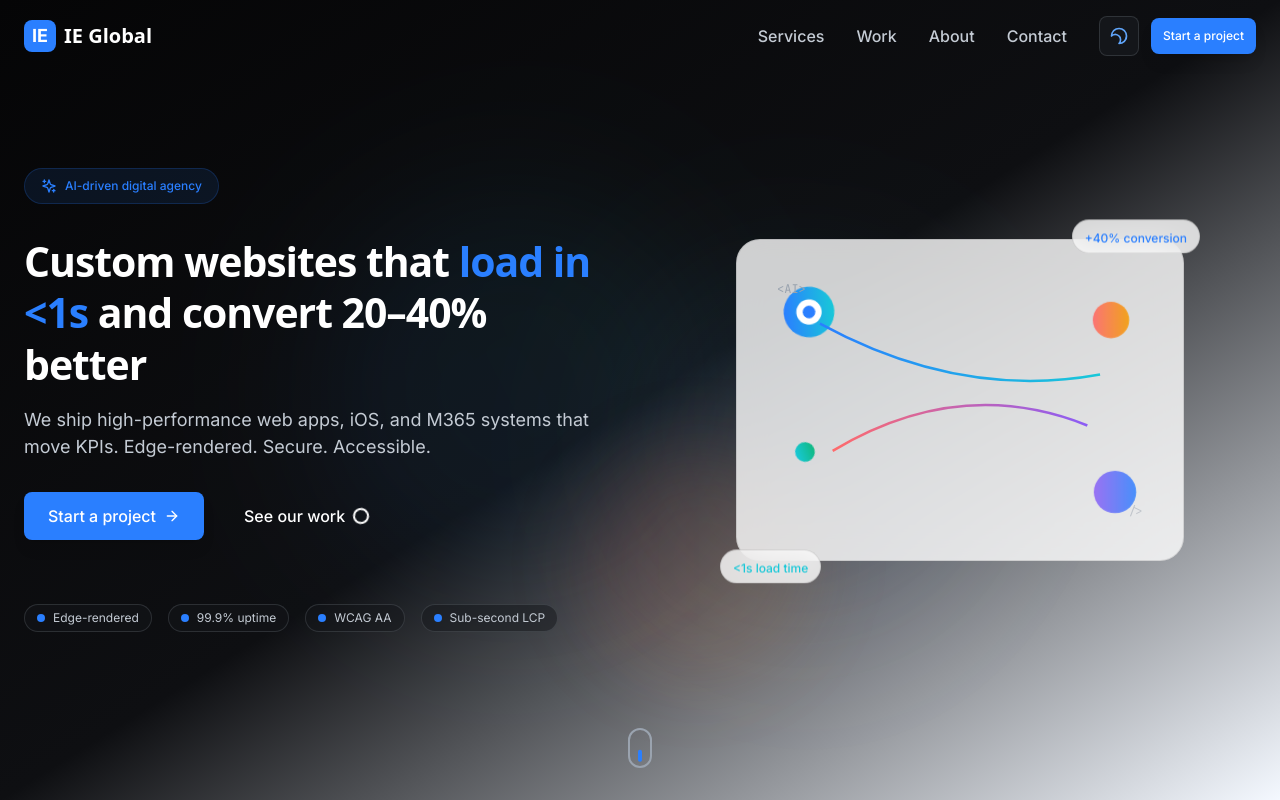
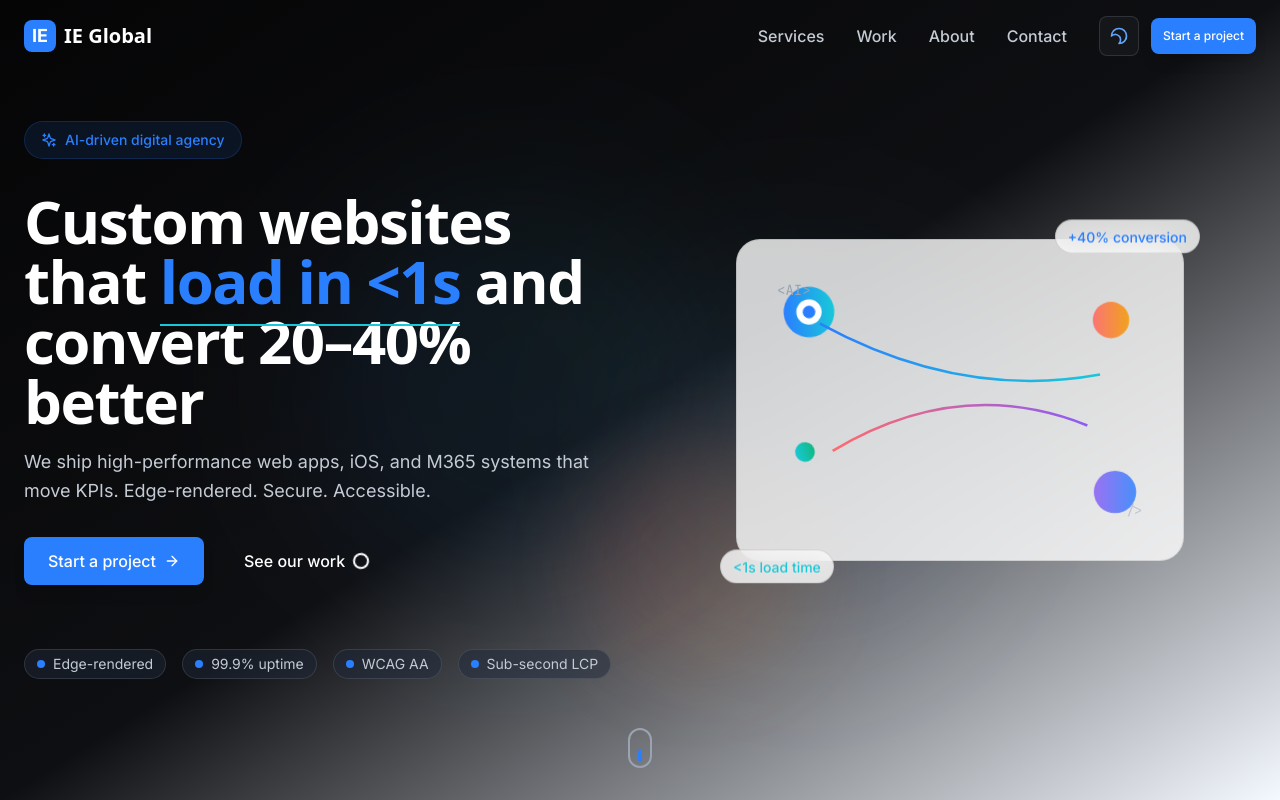
Before and after one commit to cxspectre/ie-global, a Next.js app: page / in a window 1280 px wide. Shown: the top 800 px of the page. Built offline with nearby package versions, Linux system fonts and the light colour scheme; a web font is replaced by a local one.

Commit message:
fix: Resolve blank screen issues
- Fixed invalid CSS classes causing rendering issues
- Replaced custom text-step classes with standard Tailwind
- Fixed light mode CSS implementation
- Removed invalid light: prefix classes
- Ensures proper rendering on both localhost and production

```diff
--- a/src/app/globals.css
+++ b/src/app/globals.css
@@ -57,13 +57,6 @@
   --ie-gray-700: #E2E8F0;
   --ie-gray-800: #F1F5F9;
   --ie-gray-900: #F8FAFC;
-
-  /* Light mode specific adjustments */
-  --ie-blue-600: #1D4ED8;
-  --ie-blue-700: #1E40AF;
-  --ie-blue-500: #3B82F6;
-  --ie-cyan-500: #0891B2;
-  --ie-blue-light: #3B82F6;
 }
 
 :root {
--- a/src/components/hero.tsx
+++ b/src/components/hero.tsx
@@ -17,7 +17,7 @@ export function Hero() {
   return (
     <section className="relative min-h-screen flex items-center justify-center overflow-hidden">
       {/* Dynamic background gradient */}
-      <div className="absolute inset-0 bg-gradient-to-br from-bg-950 via-bg-900 to-brand/5 dark:from-bg-950 dark:via-bg-900 dark:to-brand/5 light:from-light-50 light:via-light-100 light:to-brand/20" />
+      <div className="absolute inset-0 bg-gradient-to-br from-bg-950 via-bg-900 to-brand/5" />
 
       {/* Animated AI-themed background elements */}
       <div className="absolute inset-0">
@@ -67,7 +67,7 @@ export function Hero() {
               className="inline-flex items-center space-x-2 bg-brand/10 border border-brand/20 rounded-full px-4 py-2"
             >
               <Sparkles className="w-4 h-4 text-brand" />
-              <span className="text-step--1 font-medium text-brand">
+              <span className="text-sm font-medium text-brand">
                 AI-driven digital agency
               </span>
             </motion.div>
@@ -78,7 +78,7 @@ export function Hero() {
               initial={{ opacity: 0, y: 20 }}
               animate={{ opacity: 1, y: 0 }}
               transition={{ duration: 0.8, delay: 0.3 }}
-              className="text-step-5 font-display font-bold text-white leading-tight tracking-tight"
+              className="text-4xl md:text-5xl lg:text-6xl font-display font-bold text-white leading-tight tracking-tight"
             >
               Custom websites that{' '}
               <motion.span
@@ -101,7 +101,7 @@ export function Hero() {
                 initial={{ opacity: 0, y: 20 }}
                 animate={{ opacity: 1, y: 0 }}
                 transition={{ duration: 0.8, delay: 0.4 }}
-                className="text-step-1 text-gray-300 max-w-2xl leading-body"
+                className="text-lg text-gray-300 max-w-2xl leading-relaxed"
               >
                 We ship high-performance web apps, iOS, and M365 systems that move KPIs.
                 Edge-rendered. Secure. Accessible.
@@ -161,9 +161,9 @@ export function Hero() {
               className="flex flex-wrap gap-4 pt-8"
             >
               {['Edge-rendered', '99.9% uptime', 'WCAG AA', 'Sub-second LCP'].map((prop, index) => (
-                <div key={prop} className="flex items-center space-x-2 bg-bg-800/50 border border-gray-400/20 rounded-full px-3 py-1">
+                <div key={prop} className="flex items-center space-x-2 bg-gray-800/50 border border-gray-400/20 rounded-full px-3 py-1">
                   <div className="w-2 h-2 bg-brand rounded-full" />
-                  <span className="text-step--1 text-gray-300">{prop}</span>
+                  <span className="text-sm text-gray-300">{prop}</span>
                 </div>
               ))}
             </motion.div>
@@ -255,14 +255,14 @@ export function Hero() {
 
                   {/* Floating Code Elements */}
                   <motion.div
-                    className="absolute top-2 left-2 text-step--1 font-mono text-gray-400"
+                    className="absolute top-2 left-2 text-sm font-mono text-gray-400"
                     animate={{ opacity: [0.5, 1, 0.5] }}
                     transition={{ duration: 2, repeat: Infinity }}
                   >
                     &lt;AI&gt;
                   </motion.div>
                   <motion.div
-                    className="absolute bottom-2 right-2 text-step--1 font-mono text-gray-400"
+                    className="absolute bottom-2 right-2 text-sm font-mono text-gray-400"
                     animate={{ opacity: [0.5, 1, 0.5] }}
                     transition={{ duration: 2, delay: 1, repeat: Infinity }}
                   >
@@ -277,7 +277,7 @@ export function Hero() {
                 transition={{ duration: 3, repeat: Infinity, ease: 'easeInOut' }}
                 className="absolute -top-4 -right-4 glass rounded-full px-3 py-1"
               >
-                <span className="text-step--1 font-medium text-brand">+40% conversion</span>
+                <span className="text-sm font-medium text-brand">+40% conversion</span>
               </motion.div>
 
               <motion.div
@@ -285,7 +285,7 @@ export function Hero() {
                 transition={{ duration: 3, repeat: Infinity, ease: 'easeInOut', delay: 1.5 }}
                 className="absolute -bottom-4 -left-4 glass rounded-full px-3 py-1"
               >
-                <span className="text-step--1 font-medium text-brand-accent">&lt;1s load time</span>
+                <span className="text-sm font-medium text-brand-accent">&lt;1s load time</span>
               </motion.div>
             </div>
           </motion.div>
--- a/tailwind.config.ts
+++ b/tailwind.config.ts
@@ -2,7 +2,7 @@ import type { Config } from 'tailwindcss';
 import { fontFamily } from 'tailwindcss/defaultTheme';
 
 const config: Config = {
-  darkMode: 'class',
+  darkMode: ['class', '[data-theme="dark"]'],
   content: [
     './src/pages/**/*.{js,ts,jsx,tsx,mdx}',
     './src/components/**/*.{js,ts,jsx,tsx,mdx}',
```
